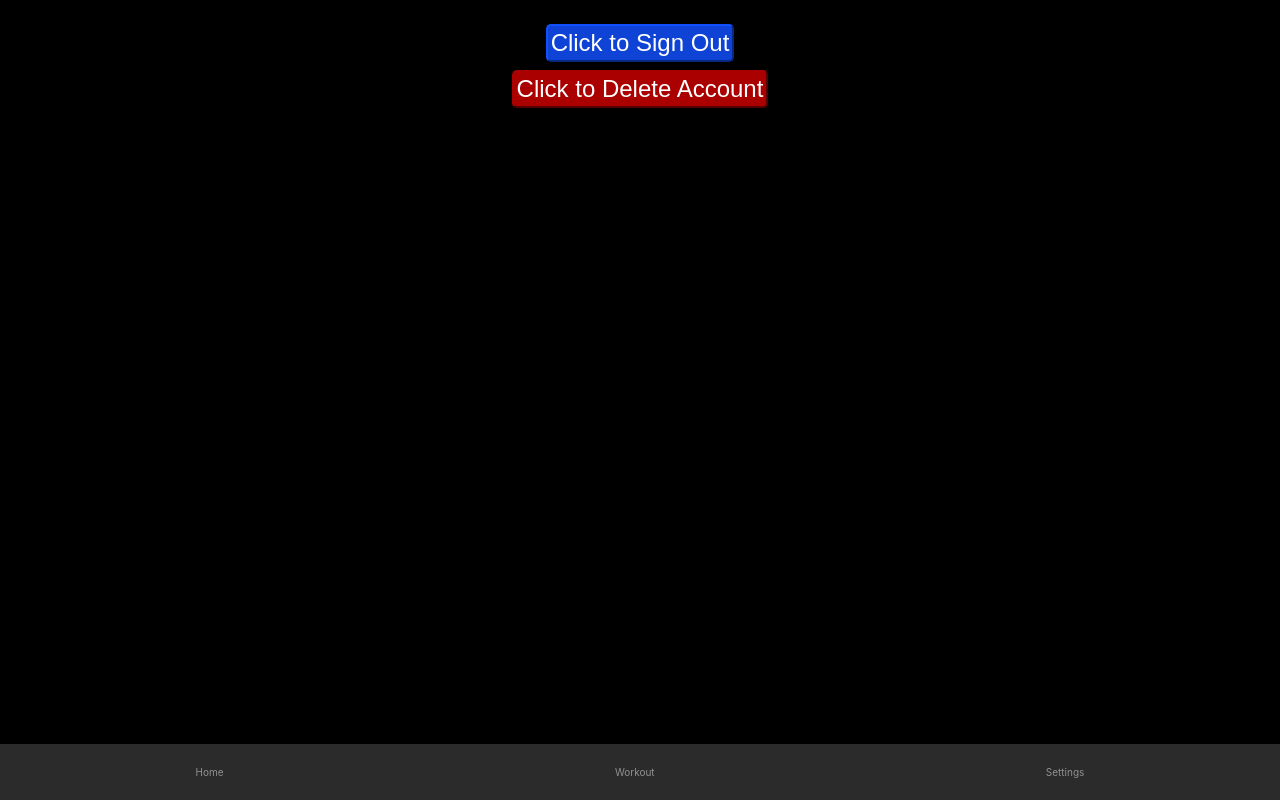
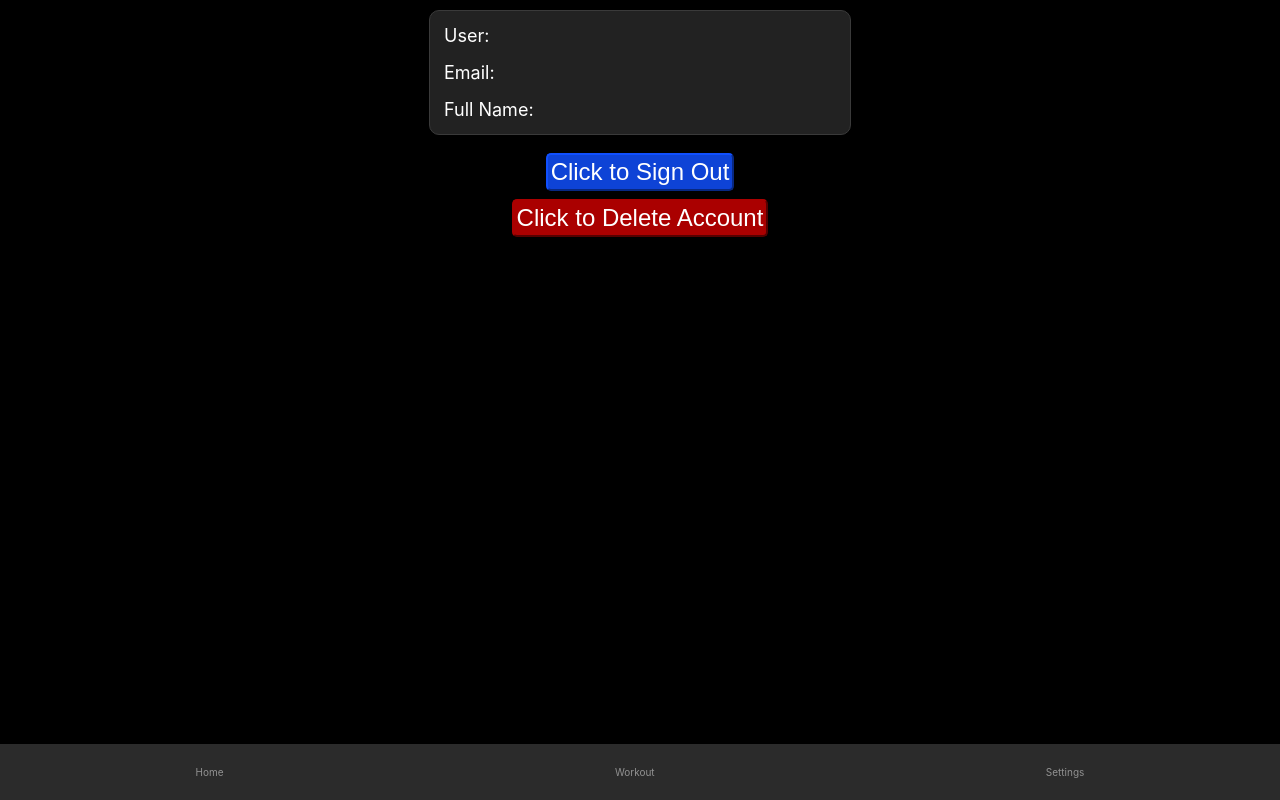
Before and after one commit to DrewAMSD/lifting_log, a React (Vite) app in the folder lifting-log-web/: page /settings in a window 1280 px wide. Built offline with nearby package versions, Linux system fonts and the light colour scheme; no server answers; sample sign-in values are in the browser's storage.

Commit message:
settings + view workout styling

```diff
--- a/lifting-log-web/src/Routes/Settings/Settings.css
+++ b/lifting-log-web/src/Routes/Settings/Settings.css
@@ -2,6 +2,32 @@
     display: flex;
     flex-direction: column;
     gap: 8px;
+}
+
+#user-info {
+    display: flex;
+    flex-direction: column;
+    align-items: center;
+    background-color: #222222;
+    border: 1px solid #3a3a3a;
+    border-radius: 10px;
+    padding: 10px;
+    max-width: 400px;
+    width: 60%;
+    margin: 10px;
+    gap: 8px;
+}
+
+.user-info-item {
+    display: flex;
+    flex-direction: row;
+    width: 100%;
+    align-items: center;
+    justify-content: space-between;
+}
+
+.user-info-text {
+    font-size: large;
 }
 
 .sign-out-b {
@@ -13,3 +39,42 @@
     border-color: rgb(170, 0, 0);
     font-size: 24px;
 }
+
+#settings-confirming-container {
+    height: 60dvh;
+    width: 100dvw;
+    display: flex;
+    flex-direction: column;
+    align-items: center;
+    justify-content: center;
+    gap: 20px;
+}
+
+#settings-confirming-buttons-container {
+    display: flex;
+    flex-direction: row;
+    max-width: 400px;
+    width: 60%;
+    justify-content: space-between;
+}
+
+.settings-confirming-button {
+    padding: 4px;
+    font-size: large;
+    height: 40px;
+    width: 100px;
+}
+
+#cancel-delete {
+    background-color: rgb(41, 41, 41);
+    border-color: rgb(41, 41, 41);
+}
+
+#confirm-delete {
+    background-color: rgb(184, 0, 0);
+    border-color: rgb(184, 0, 0);
+}
+
+#confirming-text {
+    font-size: x-large;
+}
--- a/lifting-log-web/src/Routes/Settings/Settings.tsx
+++ b/lifting-log-web/src/Routes/Settings/Settings.tsx
@@ -13,6 +13,7 @@ type UserMetaData = {
 const Settings = (): JSX.Element => {
     const { serverUrl, user, logoutUser, deleteUser, getToken } = useAuth();
     const [userMetaData, setUserMetaData] = useState<UserMetaData>({} as UserMetaData);
+    const [isConfirming, setIsConfirming] = useState<boolean>(false);
 
     useEffect(() => {
         const fetchUserMetaData = async (): Promise<void> => {
@@ -48,11 +49,48 @@ const Settings = (): JSX.Element => {
 
     return (
         <div className="route-container" id="settings">
-            <div>{userMetaData.username}</div>
-            <div>{userMetaData.email}</div>
-            <div>{userMetaData.full_name}</div>
-            <button className="sign-out-b" onClick={logoutUser}>Click to Sign Out</button>
-            <button className="delete-account-b" onClick={deleteUser}>Click to Delete Account</button>
+            {
+                isConfirming ? (
+                    <div id="settings-confirming-container">
+                        <p id="confirming-text">Are you sure you want to delete your account?</p>
+                        <div id="settings-confirming-buttons-container">
+                            <button
+                                className="settings-confirming-button"
+                                id="cancel-delete"
+                                onClick={() => setIsConfirming(false)}
+                            >
+                                Cancel
+                            </button>
+                            <button
+                                className="settings-confirming-button"
+                                id="confirm-delete"
+                                onClick={deleteUser}
+                            >
+                                Confirm
+                            </button>
+                        </div>
+                    </div>
+                ) : (
+                    <>
+                        <div id="user-info">
+                            <div className="user-info-item">
+                                <p className="user-info-text">User:</p>
+                                <p className="user-info-text">{userMetaData.username}</p>
+                            </div>
+                            <div className="user-info-item">
+                                <p className="user-info-text">Email:</p>
+                                <p className="user-info-text">{userMetaData.email}</p>
+                            </div>
+                            <div className="user-info-item">
+                                <p className="user-info-text">Full Name:</p>
+                                <p className="user-info-text">{userMetaData.full_name}</p>
+                            </div>
+                        </div>
+                        <button className="sign-out-b" onClick={logoutUser}>Click to Sign Out</button>
+                        <button className="delete-account-b" onClick={() => setIsConfirming(true)}>Click to Delete Account</button>
+                    </>
+                )
+            }
         </div>
     );
 }
--- a/lifting-log-web/src/Routes/ViewWorkout/ViewWorkout.css
+++ b/lifting-log-web/src/Routes/ViewWorkout/ViewWorkout.css
@@ -5,6 +5,12 @@
     align-items: center;
     gap: 10px;
     margin-bottom: 20px;
+}
+
+#reopen-workout-button {
+    margin-top: 10px;
+    font-size: x-large;
+    padding: 10px;
 }
 
 .workout-view-header-container {
--- a/lifting-log-web/src/Routes/ViewWorkout/ViewWorkout.tsx
+++ b/lifting-log-web/src/Routes/ViewWorkout/ViewWorkout.tsx
@@ -71,11 +71,7 @@ const ViewWorkout = (): JSX.Element => {
                 ) : (
                 <div className="route-container">
                     <button
-                        onClick={() => navigate("/")}
-                    >
-                        Back
-                    </button>
-                    <button
+                        id="reopen-workout-button"
                         onClick={() => {
                             localStorage.setItem("workoutState", JSON.stringify(workout));
                             navigate("/workout/working-out");
@@ -118,9 +114,10 @@ const ViewWorkout = (): JSX.Element => {
                             style={{
                                 width: "100%",
                                 height: 260,
-                                maxWidth: 800,
+                                maxWidth: "80%",
                                 aspectRatio: 1.618,
-                                marginTop: 10
+                                marginTop: 10,
+                                marginRight: 30
                             }}
                             responsive
                         >
```
